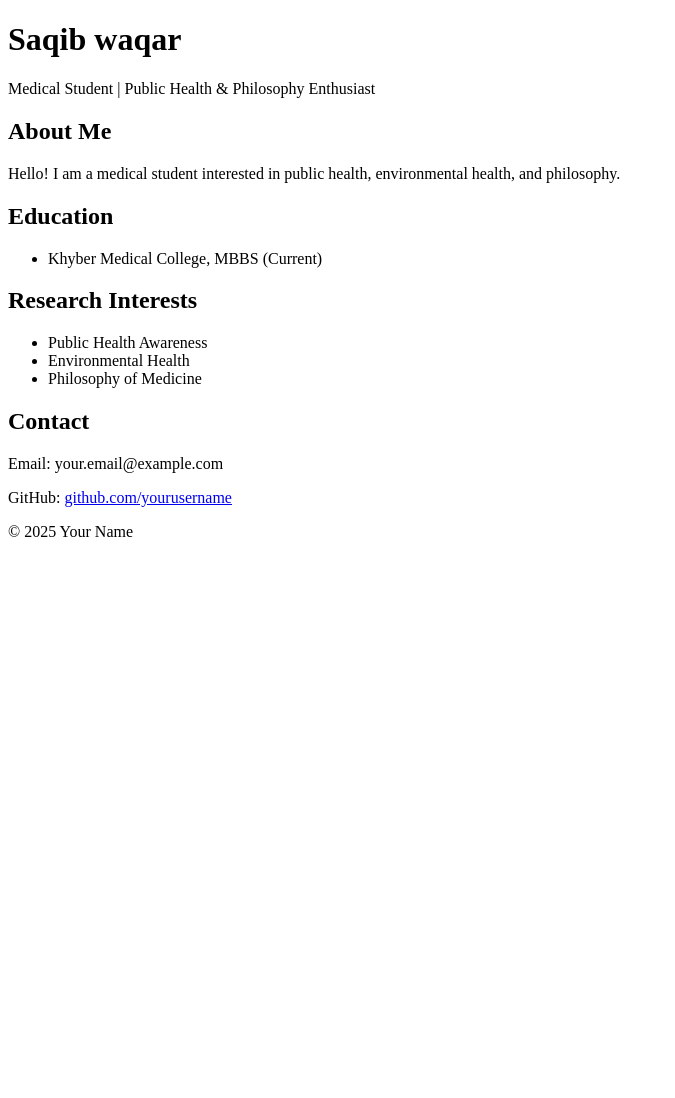
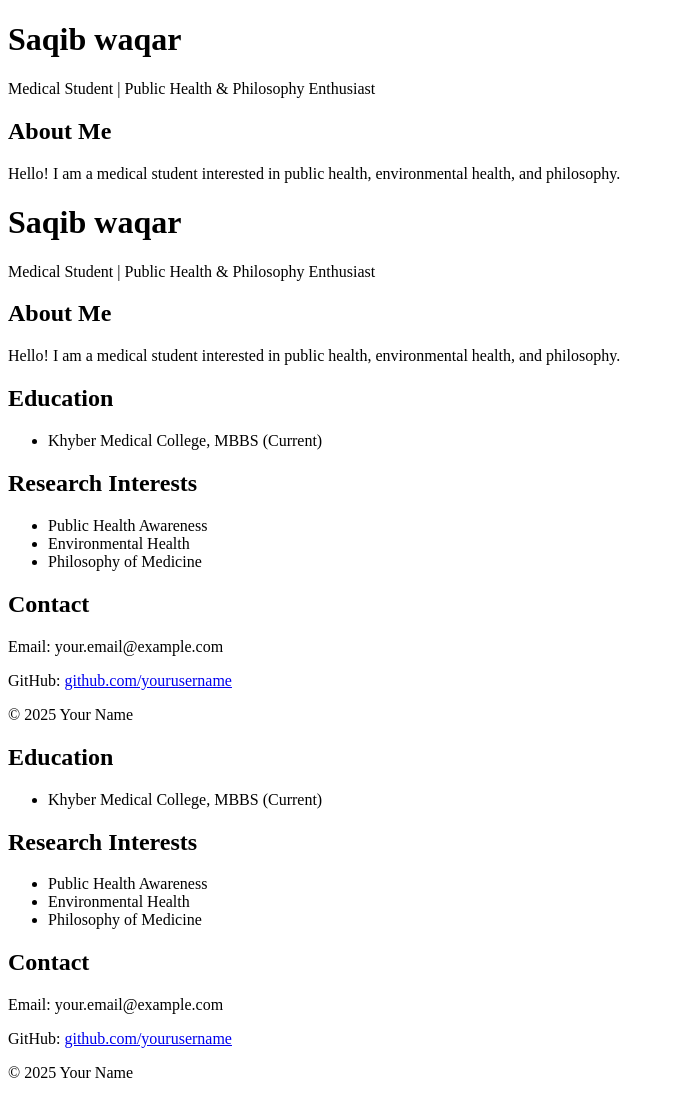
Before and after one commit to saqibwaqar07-ui/saqibwaqar07, a plain HTML site: page index.html in a window 1280 px wide. Shown: the whole page, without its empty margins (0-675 px from the left). Before the commit the page ends 800 px from the top, so only its background shows below. Drawn offline with Linux system fonts and the light colour scheme.

Commit message:
Update index.html
s

```diff
--- a/index.html
+++ b/index.html
@@ -1,3 +1,21 @@
+<!DOCTYPE html>
+<html lang="en">
+<head>
+<meta charset="UTF-8">
+<meta name="viewport" content="width=device-width, initial-scale=1.0">
+<title>Saqib Waqar</title>
+<link rel="stylesheet" href="style.css">
+</head>
+<body>
+<header>
+<h1>Saqib waqar</h1>
+<p>Medical Student | Public Health & Philosophy Enthusiast</p>
+</header>
+
+<section id="about">
+<h2>About Me</h2>
+<p>Hello! I am a medical student interested in public health, environmental health, and philosophy.</p>
+</section>
 <!DOCTYPE html>
 <html lang="en">
 <head>
@@ -44,3 +62,30 @@
 </footer>
 </body>
 </html>
+<section id="education">
+<h2>Education</h2>
+<ul>
+<li>Khyber Medical College, MBBS (Current)</li>
+</ul>
+</section>
+
+<section id="research">
+<h2>Research Interests</h2>
+<ul>
+<li>Public Health Awareness</li>
+<li>Environmental Health</li>
+<li>Philosophy of Medicine</li>
+</ul>
+</section>
+
+<section id="contact">
+<h2>Contact</h2>
+<p>Email: your.email@example.com</p>
+<p>GitHub: <a href="https://github.com/yourusername">github.com/yourusername</a></p>
+</section>
+
+<footer>
+<p>© 2025 Your Name</p>
+</footer>
+</body>
+</html>
```
